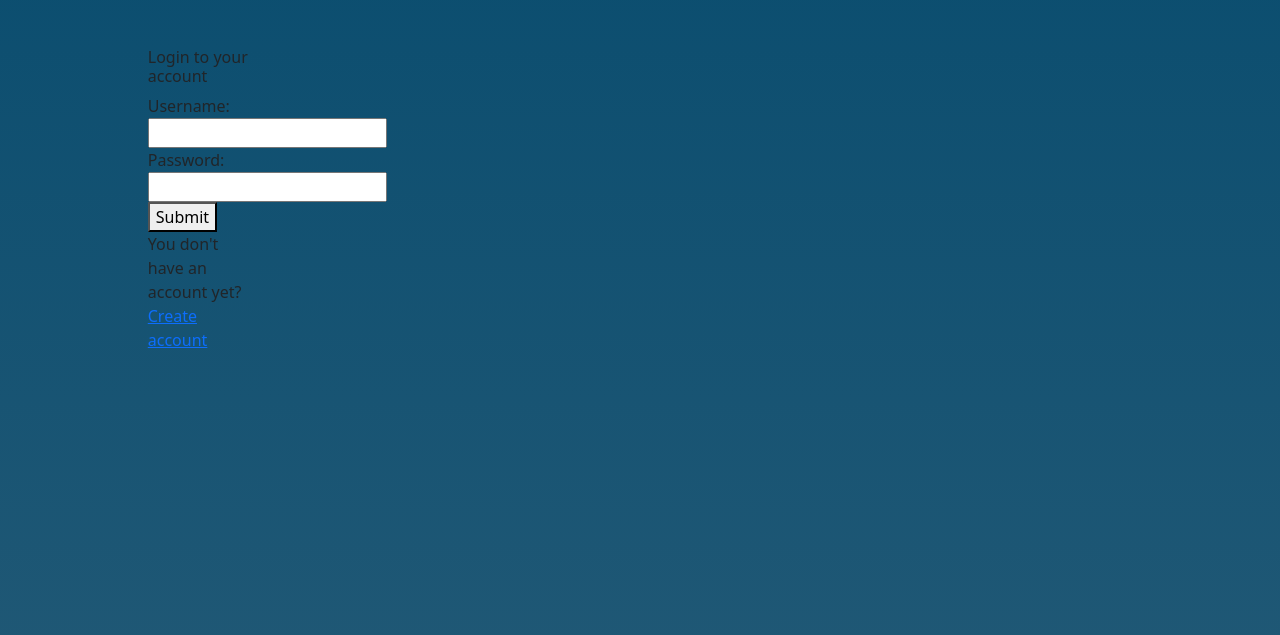
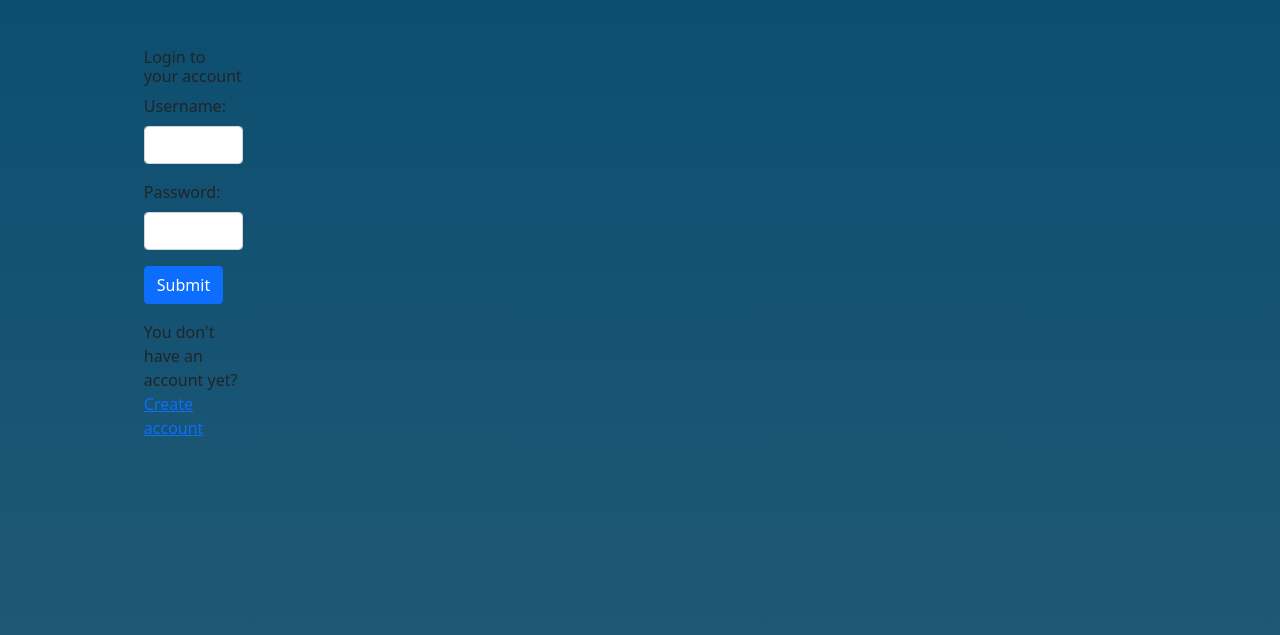
Before and after one commit to micheldpd24/mlops_air_msr, a Flask app: page / in a window 1280 px wide. Shown: the part 92-727 px from the top of the page. Run offline with Flask 3, Linux system fonts and the light colour scheme; parts of the project's set-up code (start-up, migrations or seed data) failed here and were passed over.

Commit message:
mis à jour du homepage pour afficher les messages d'erreur

```diff
--- a/mlops_msr/src/app/templates/homepage.html
+++ b/mlops_msr/src/app/templates/homepage.html
@@ -42,14 +42,31 @@
         <div class="row justify-content-center">
             <div class="col-md-6">
                 <h6>Login to your account</h6>
-                <form action="#" method="post">
-                    <label for="username">Username:</label>
-                    <input type="text" name="username" />
-                    <label for="password">Password:</label>
-                    <input type="password" name="password" />
-                    <button type="submit">Submit</button>
+
+                <!-- Section pour afficher les messages d'erreur -->
+                {% with messages = get_flashed_messages(with_categories=true) %}
+                    {% for category, message in messages %}
+                        {% if category == 'login_error' %}
+                            <div class="alert alert-danger" role="alert">
+                                {{ message }}
+                            </div>
+                        {% endif %}
+                    {% endfor %}
+                {% endwith %}
+
+                <form action="/" method="post">
+                    <div class="mb-3">
+                        <label for="username" class="form-label">Username:</label>
+                        <input type="text" class="form-control" name="username" id="username" required>
+                    </div>
+                    <div class="mb-3">
+                        <label for="password" class="form-label">Password:</label>
+                        <input type="password" class="form-control" name="password" id="password" required>
+                    </div>
+                    <button type="submit" class="btn btn-primary">Submit</button>
                 </form>
-                <p>You don't have an account yet?
+
+                <p class="mt-3">You don't have an account yet?
                     <a href="/register">Create account</a>
                 </p>
             </div>
```
